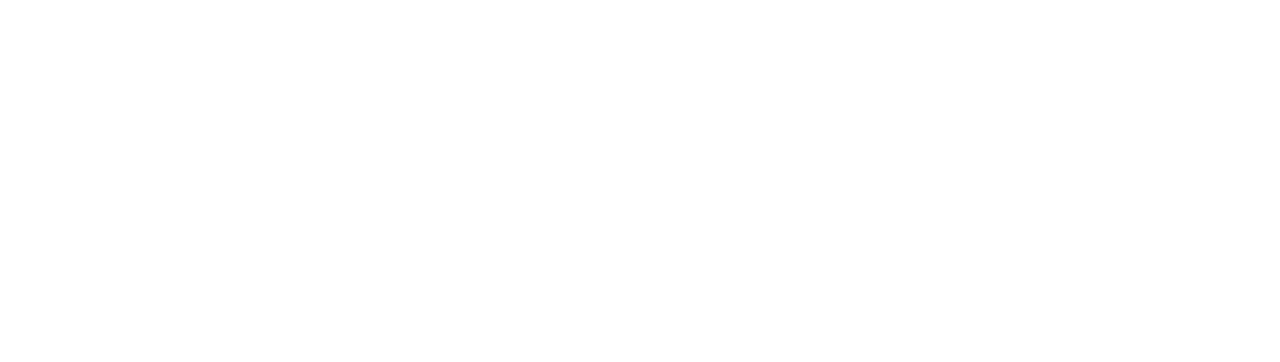
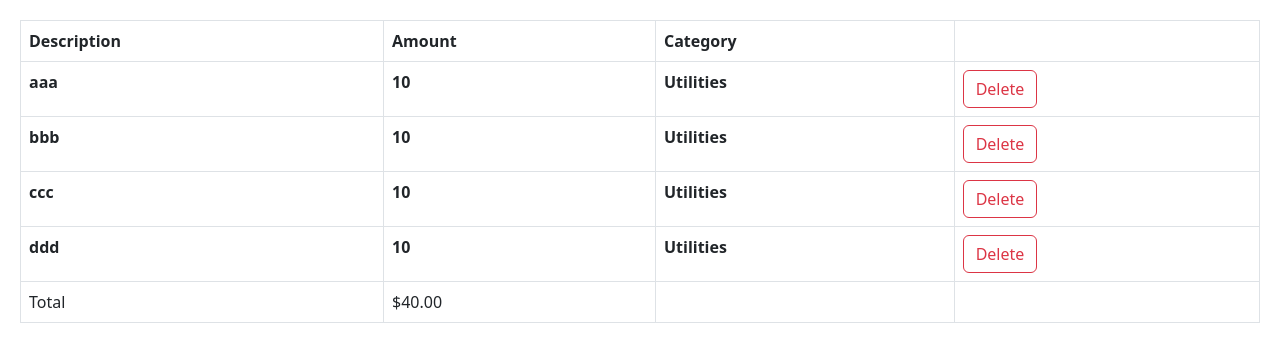
Before and after one commit to kylehammond/mosh-react-18, a React (Vite) app in the folder react-app/: page / in a window 1280 px wide. Shown: the top 362 px of the page. Built offline with nearby package versions, Linux system fonts and the light colour scheme.

Commit message:
expense tracker - expense list (his sol)

```diff
--- a/react-app/src/App.tsx
+++ b/react-app/src/App.tsx
@@ -1,7 +1,23 @@
+import { useState } from "react";
 import "./App.css";
+import ExpenseList from "./expense-tracker/components/ExpenseList";
 
 function App() {
-  return <></>;
+  const [expenses, setExpenses] = useState([
+    { id: 1, description: "aaa", amount: 10, category: "Utilities" },
+    { id: 2, description: "bbb", amount: 10, category: "Utilities" },
+    { id: 3, description: "ccc", amount: 10, category: "Utilities" },
+    { id: 4, description: "ddd", amount: 10, category: "Utilities" },
+  ]);
+
+  return (
+    <div>
+      <ExpenseList
+        expenses={expenses}
+        onDelete={(id) => setExpenses(expenses.filter((e) => e.id !== id))}
+      />
+    </div>
+  );
 }
 
 export default App;
--- /dev/null
+++ b/react-app/src/expense-tracker/components/ExpenseList.tsx
@@ -0,0 +1,62 @@
+import React from "react";
+
+interface Expense {
+  id: number;
+  description: string;
+  amount: number;
+  category: string;
+}
+
+interface Props {
+  expenses: Expense[];
+  onDelete: (id: number) => void;
+}
+
+const ExpenseList = ({ expenses, onDelete }: Props) => {
+  if (expenses.length === 0) return null;
+
+  return (
+    <table className="table table-bordered">
+      <thead>
+        <tr>
+          <th>Description</th>
+          <th>Amount</th>
+          <th>Category</th>
+          <th></th>
+        </tr>
+      </thead>
+      <tbody>
+        {expenses.map((expense) => (
+          <tr key={expense.id}>
+            <th>{expense.description}</th>
+            <th>{expense.amount}</th>
+            <th>{expense.category}</th>
+            <th>
+              <button
+                onClick={() => onDelete(expense.id)}
+                className="btn btn-outline-danger"
+              >
+                Delete
+              </button>
+            </th>
+          </tr>
+        ))}
+      </tbody>
+      <tfoot>
+        <tr>
+          <td>Total</td>
+          <td>
+            $
+            {expenses
+              .reduce((acc, expense) => expense.amount + acc, 0)
+              .toFixed(2)}
+          </td>
+          <td></td>
+          <td></td>
+        </tr>
+      </tfoot>
+    </table>
+  );
+};
+
+export default ExpenseList;
```
